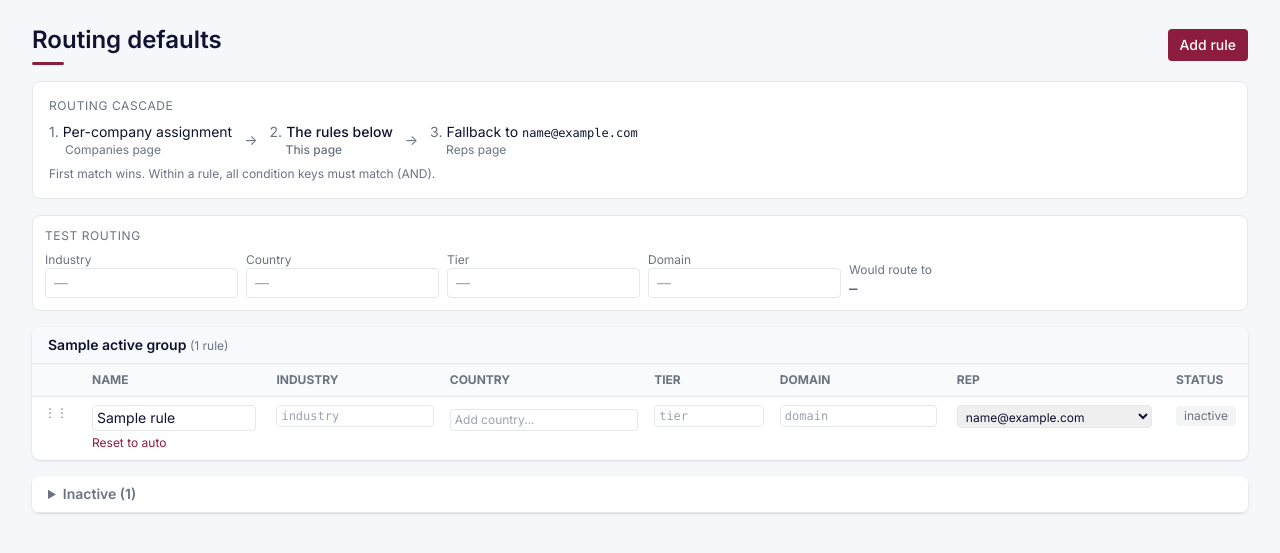
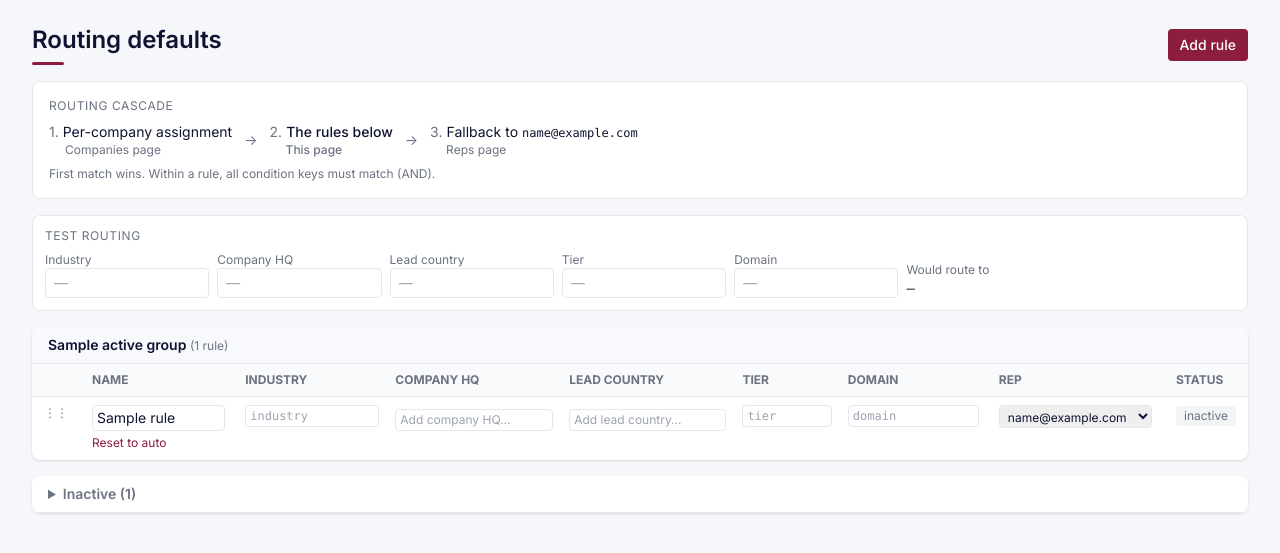
Before and after one commit to richiechen-create/eon-lead-sniper, a Python web app: template app/admin/templates/routing_rules.html in a window 1280 px wide. Shown: the top 553 px of the page. Run offline with Jinja, Linux system fonts and the light colour scheme; the template is opened without the code that fills it: most values are stand-ins (such as "Sample title", 1, 10 or a date in 2020); some libraries are stand-ins or nearby versions.

Commit message:
Routing rules: add lead_country condition (matches lead.person_country)
Engine, routes, template, and tests updated. Existing company_country
semantics unchanged. Column header for company HQ relabeled to disambiguate.
Test routing panel and Add modal both gain a Lead country input.

```diff
--- a/app/admin/templates/routing_rules.html
+++ b/app/admin/templates/routing_rules.html
@@ -43,8 +43,13 @@
              class="w-full border border-brand-border rounded px-2 py-1 text-sm"/>
     </div>
     <div class="flex-1 min-w-[10rem]">
-      <label class="block text-xs text-brand-muted">Country</label>
+      <label class="block text-xs text-brand-muted">Company HQ</label>
       <input id="test-country" list="canonical-countries" placeholder="—"
+             class="w-full border border-brand-border rounded px-2 py-1 text-sm"/>
+    </div>
+    <div class="flex-1 min-w-[10rem]">
+      <label class="block text-xs text-brand-muted">Lead country</label>
+      <input id="test-lead-country" list="canonical-countries" placeholder="—"
              class="w-full border border-brand-border rounded px-2 py-1 text-sm"/>
     </div>
     <div class="flex-1 min-w-[8rem]">
@@ -98,12 +103,22 @@
     {{ condition_field(rule.id, "industry", rule.conditions.get("company_industry") or [], "industry", "industries-list") }}
   </td>
   <td class="px-2 py-2 w-52">
-    <div class="country-chips space-y-1" data-rule-id="{{ rule.id }}"
+    <div class="country-chips space-y-1" data-rule-id="{{ rule.id }}" data-field="country"
          data-values='{{ (rule.conditions.get("company_country") or []) | tojson }}'>
       <div class="chips-container flex flex-wrap gap-1"></div>
       <input type="text"
              list="canonical-countries"
-             placeholder="Add country..."
+             placeholder="Add company HQ..."
+             class="chip-add w-full text-xs border border-brand-border rounded px-1 py-0.5"/>
+    </div>
+  </td>
+  <td class="px-2 py-2 w-52">
+    <div class="country-chips space-y-1" data-rule-id="{{ rule.id }}" data-field="lead_country"
+         data-values='{{ (rule.conditions.get("lead_country") or []) | tojson }}'>
+      <div class="chips-container flex flex-wrap gap-1"></div>
+      <input type="text"
+             list="canonical-countries"
+             placeholder="Add lead country..."
              class="chip-add w-full text-xs border border-brand-border rounded px-1 py-0.5"/>
     </div>
   </td>
@@ -150,7 +165,8 @@
             <th class="px-3 py-2"></th>
             <th class="text-left px-3 py-2">Name</th>
             <th class="text-left px-2 py-2">Industry</th>
-            <th class="text-left px-2 py-2">Country</th>
+            <th class="text-left px-2 py-2">Company HQ</th>
+            <th class="text-left px-2 py-2">Lead country</th>
             <th class="text-left px-2 py-2">Tier</th>
             <th class="text-left px-2 py-2">Domain</th>
             <th class="text-left px-3 py-2">Rep</th>
@@ -215,9 +231,15 @@
                  class="w-full border border-brand-border rounded px-2 py-1 text-sm"/>
         </div>
         <div>
-          <label class="block text-xs text-brand-muted mb-1">Country (comma-separated)</label>
+          <label class="block text-xs text-brand-muted mb-1">Company HQ (comma-separated)</label>
           <input id="add-country" name="_country_csv" list="canonical-countries"
                  placeholder="e.g. United States, Canada"
+                 class="w-full border border-brand-border rounded px-2 py-1 text-sm"/>
+        </div>
+        <div>
+          <label class="block text-xs text-brand-muted mb-1">Lead country (comma-separated)</label>
+          <input id="add-lead-country" name="_lead_country_csv" list="canonical-countries"
+                 placeholder="e.g. United Kingdom"
                  class="w-full border border-brand-border rounded px-2 py-1 text-sm"/>
         </div>
         <div>
@@ -319,6 +341,7 @@ document.querySelectorAll(".rule-condition").forEach(el => {
 // -------- Country chip widget (per rule row) --------
 function initCountryChips(container) {
   const ruleId = container.dataset.ruleId;
+  const field = container.dataset.field || "country";  // "country" or "lead_country"
   const chipsBox = container.querySelector(".chips-container");
   const input = container.querySelector(".chip-add");
   let values = [];
@@ -348,9 +371,9 @@ function initCountryChips(container) {
   async function persist() {
     const body = new URLSearchParams();
     if (values.length === 0) {
-      body.append("country", "");  // signal "clear country"
+      body.append(field, "");  // signal "clear"
     } else {
-      values.forEach(v => body.append("country", v));
+      values.forEach(v => body.append(field, v));
     }
     const resp = await fetch(`/admin/routing-rules/${ruleId}`, {
       method: "PATCH",
@@ -478,13 +501,14 @@ document.querySelectorAll(".rule-active-toggle").forEach(btn => {
     // Build new params object replacing the *_csv keys with real multi-value ones.
     const newParams = new URLSearchParams();
     Object.entries(params).forEach(([k, v]) => {
-      if (["_industry_csv", "_country_csv", "_tier_csv", "_domain_csv"].includes(k)) return;
+      if (["_industry_csv", "_country_csv", "_tier_csv", "_domain_csv", "_lead_country_csv"].includes(k)) return;
       newParams.append(k, v);
     });
     csvToList(params["_industry_csv"] || "").forEach(v => newParams.append("industry", v));
     csvToList(params["_country_csv"] || "").forEach(v => newParams.append("country", v));
     csvToList(params["_tier_csv"] || "").forEach(v => newParams.append("tier", v));
     csvToList(params["_domain_csv"] || "").forEach(v => newParams.append("domain", v));
+    csvToList(params["_lead_country_csv"] || "").forEach(v => newParams.append("lead_country", v));
     // Hand HTMX a flat object — we'll serialize ourselves via JSON detail field? No,
     // HTMX expects parameters to be a plain object. Convert: keep last value per
     // key for single-valued, but for repeating keys HTMX won't serialize correctly.
@@ -504,7 +528,7 @@ document.querySelectorAll(".rule-active-toggle").forEach(btn => {
 
 // -------- Test routing preview --------
 (function() {
-  const fields = ["test-industry", "test-country", "test-tier", "test-domain"];
+  const fields = ["test-industry", "test-country", "test-lead-country", "test-tier", "test-domain"];
   const result = document.getElementById("test-result");
   let timer = null;
   function preview() {
@@ -513,13 +537,15 @@ document.querySelectorAll(".rule-active-toggle").forEach(btn => {
       const params = new URLSearchParams();
       const ind = document.getElementById("test-industry").value.trim();
       const cou = document.getElementById("test-country").value.trim();
+      const lcou = document.getElementById("test-lead-country").value.trim();
       const tie = document.getElementById("test-tier").value.trim();
       const dom = document.getElementById("test-domain").value.trim();
       if (ind) params.append("industry", ind);
       if (cou) params.append("country", cou);
+      if (lcou) params.append("lead_country", lcou);
       if (tie) params.append("tier", tie);
       if (dom) params.append("domain", dom);
-      if (![ind, cou, tie, dom].some(Boolean)) {
+      if (![ind, cou, lcou, tie, dom].some(Boolean)) {
         result.textContent = "—";
         return;
       }
```
Also changed, not shown: app/admin/routes/routing_rules.py (+35 -9 lines), app/routing/engine.py (+19 -4 lines), tests/test_routing_cascade.py (+54 -0 lines).
